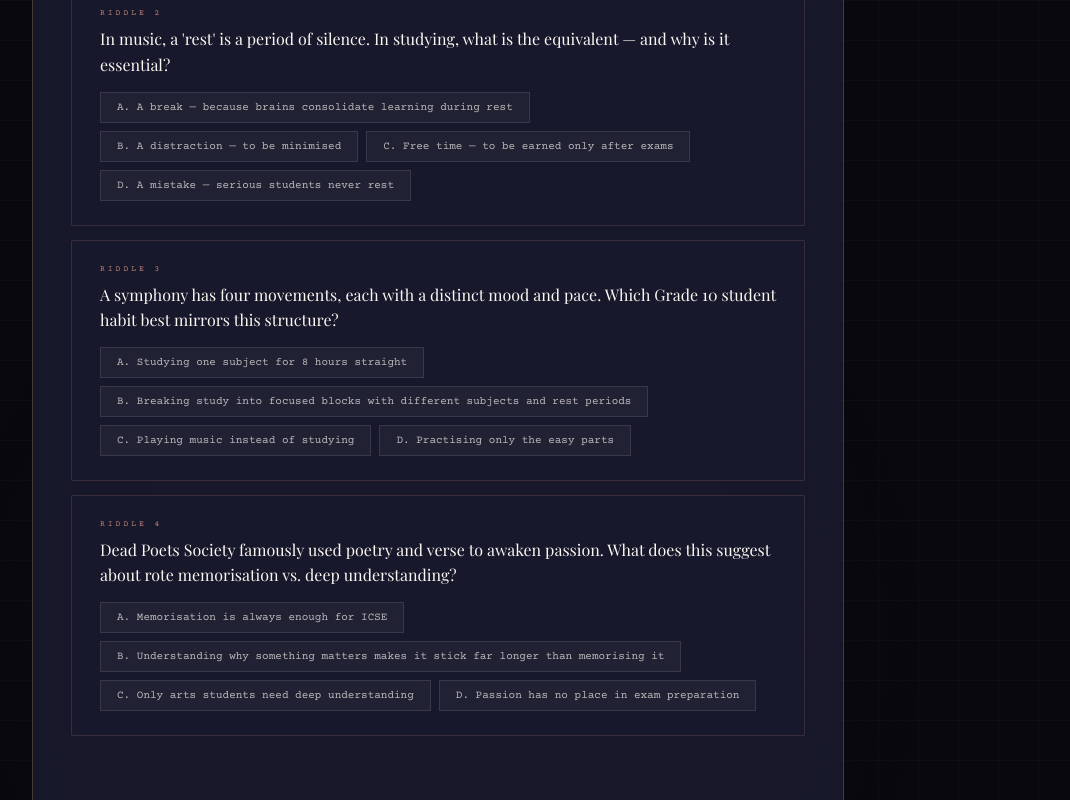
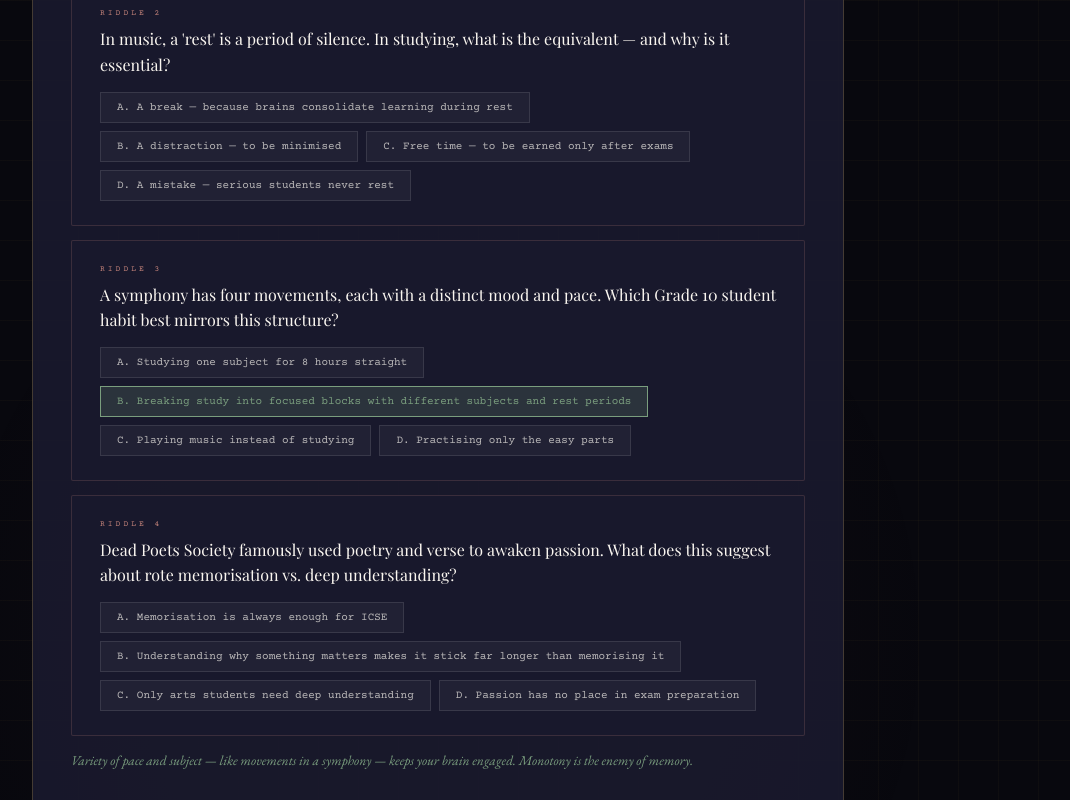
Before and after one commit to Kewin3d2y/Guide-to-Survive-grade-10, a plain HTML site: page stage5.html in a window 1280 px wide. Both pictures are taken after a click on the button 576 px from the left and 1373 px from the top of the page. Shown: the part 968-1768 px from the top of the page, without its empty margins (202-1272 px from the left). Drawn offline with nearby package versions, Linux system fonts and the light colour scheme; a web font is replaced by a local one.

Commit message:
Add files via upload

```diff
--- a/stage5.html
+++ b/stage5.html
@@ -124,16 +124,18 @@ function answer(qi,oi){
   if(attempted.has(qi))return;
   attempted.add(qi);
   const q=Qs[qi];
-  document.querySelectorAll(`[data-qi="${qi}"]`).forEach((b,j)=>{
-    b.classList.add(j===q.cor?'correct':j===oi&&oi!==q.cor?'wrong':'');
+  const allBtns=document.querySelectorAll('.ropt[data-qi="'+qi+'"]');
+  allBtns.forEach(function(b,j){
+    if(j===q.cor) b.classList.add('correct');
+    else if(j===oi&&oi!==q.cor) b.classList.add('wrong');
     b.disabled=true;
   });
   if(oi===q.cor)solved++;
-  document.getElementById('sc').textContent=`RIDDLES SOLVED: ${solved} / 4`;
-  document.getElementById('pf').style.width=`${(attempted.size/4)*100}%`;
+  document.getElementById('sc').textContent='RIDDLES SOLVED: '+solved+' / 4';
+  document.getElementById('pf').style.width=((attempted.size/4)*100)+'%';
   document.getElementById('fb').className='feedback'+(oi===q.cor?' good':'');
   document.getElementById('fb').textContent=q.fb;
-  if(attempted.size===4)setTimeout(()=>document.getElementById('unlock').classList.add('show'),1500);
+  if(attempted.size===4)setTimeout(function(){document.getElementById('unlock').classList.add('show');},1500);
 }
 build();
 </script>
```
